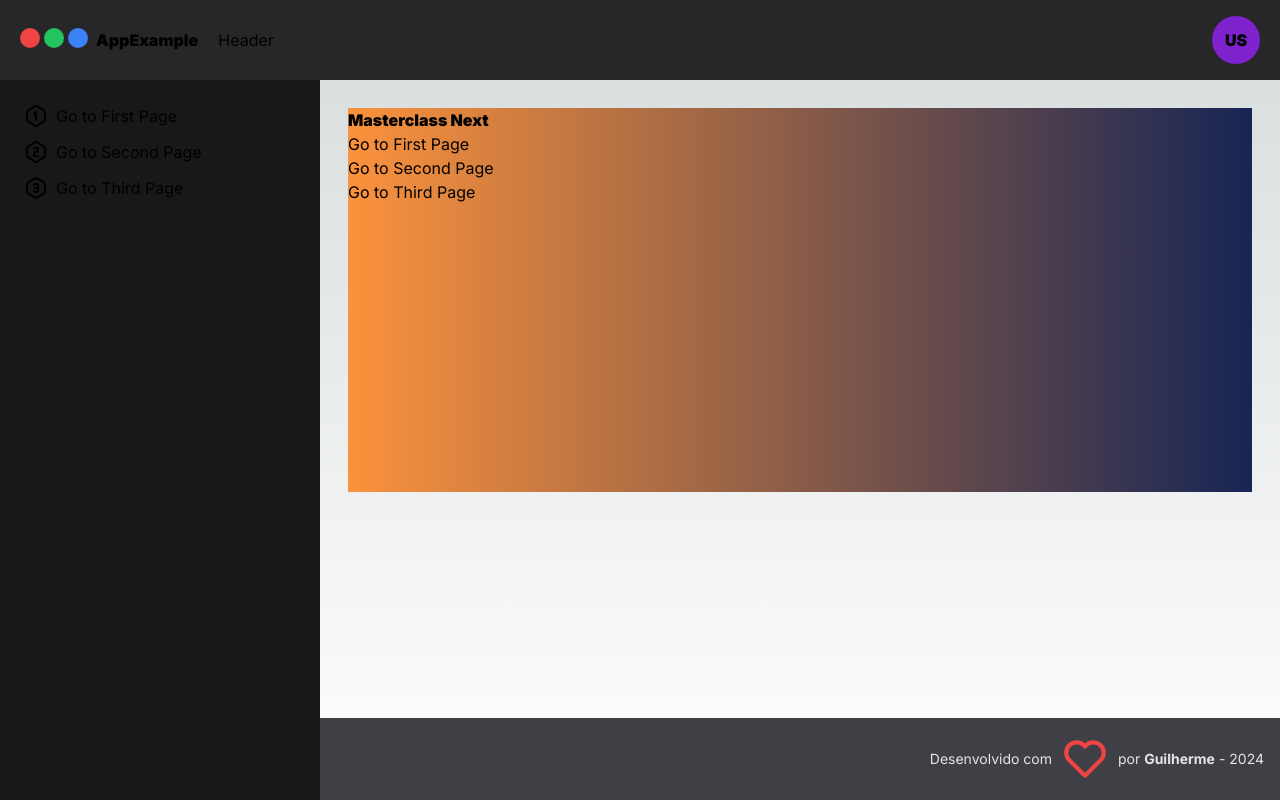
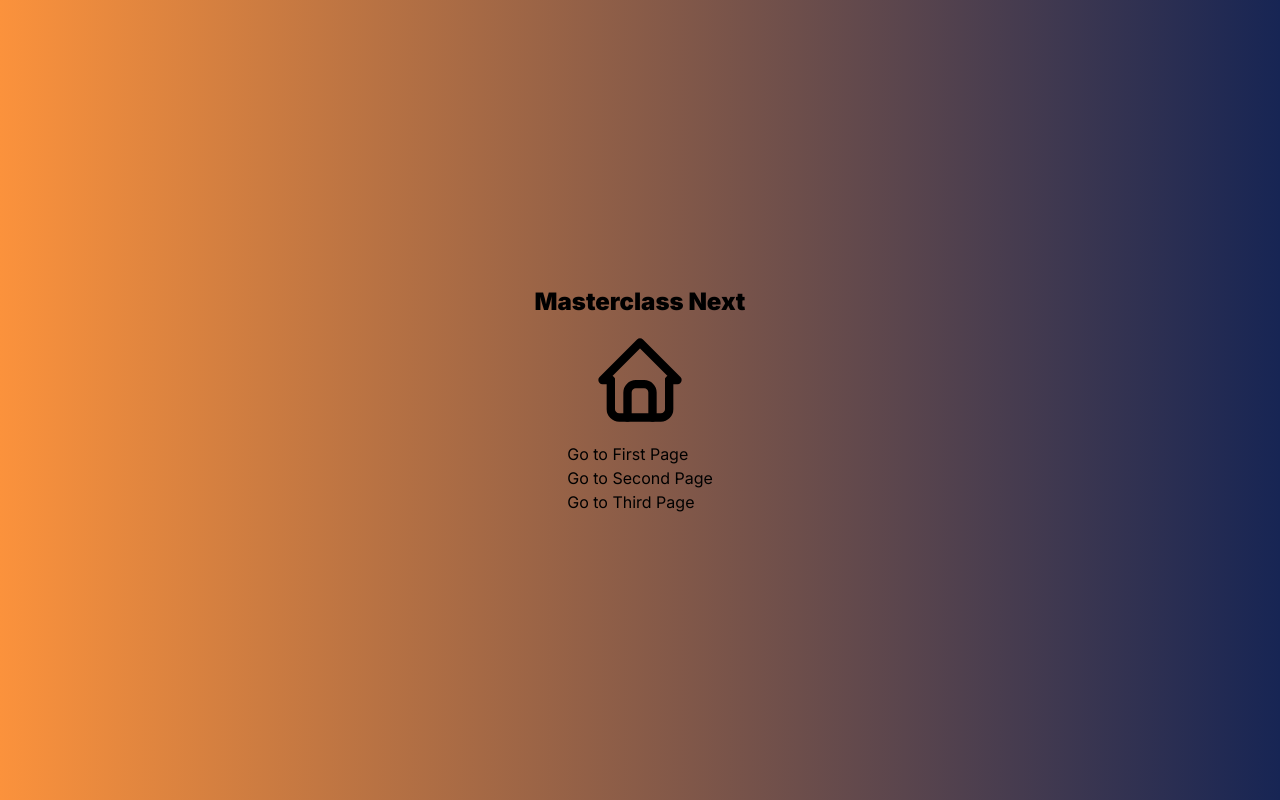
Before and after one commit to gui-ms/LayoutPractice, a Next.js app in the folder layout-next/: page / in a window 1280 px wide. Built offline with nearby package versions, Linux system fonts and the light colour scheme.

Commit message:
Rearranged folder organization for better clarity

```diff
--- /dev/null
+++ b/layout-next/src/app/(external)/page.tsx
@@ -0,0 +1,26 @@
+import { IconHome } from "@tabler/icons-react";
+import Link from "next/link";
+
+export default function Home() {
+  return (
+      <div className="bg-gradient-to-r
+       from-orange-400 to-blue-950
+        h-screen
+        flex
+        flex-col
+        items-center
+        justify-center
+        gap-3
+      ">
+        <h1 className="font-black text-2xl text-black">Masterclass Next</h1>
+        <Link href='/'>
+          <IconHome size={100} className="text-black"/>
+        </Link>
+        <nav className="flex flex-col text-black">
+          <Link href='/first'>Go to First Page </Link>
+          <Link href='/second'>Go to Second Page </Link>
+          <Link href='/page'>Go to Third Page </Link>
+        </nav>
+      </div>
+  );
+}
--- a/layout-next/src/app/first/page.tsx
+++ b/layout-next/src/app/(internal)/first/page.tsx
@@ -1,4 +1,3 @@
-import PageTemplate from "@/components/template/Page";
 
 export default function First (){
 
@@ -24,7 +23,6 @@ export default function First (){
     }
 
     return (
-        <PageTemplate>
             <div>
                 {title}
                 <div className="flex flex-col">
@@ -42,6 +40,5 @@ export default function First (){
                     </span>
                 </div>
             </div>
-        </PageTemplate>
     )
 }
--- /dev/null
+++ b/layout-next/src/app/(internal)/layout.tsx
@@ -0,0 +1,7 @@
+import PageTemplate from "@/components/template/Page";
+
+export default function Layout({children}: any) {
+    return (
+        <PageTemplate>{children}</PageTemplate>
+    )
+}
--- /dev/null
+++ b/layout-next/src/app/(internal)/page/page.tsx
@@ -0,0 +1,6 @@
+
+export default function Page() {
+    return (
+        <div> Exemplo básico de uma página!!!</div>
+    )
+}
--- a/layout-next/src/app/second/page.tsx
+++ b/layout-next/src/app/(internal)/second/page.tsx
@@ -1,9 +1,7 @@
 import Box from "@/components/Box";
-import PageTemplate from "@/components/template/Page";
 
 export default function Flexbox () {
     return (
-        <PageTemplate>
             <div className="h-96">
                 <h1>Flexbox</h1>
                 <div className="flex h-full w-[500px] justify-around items-end gap-2">
@@ -12,6 +10,5 @@ export default function Flexbox () {
                     <Box text="3"/>
                 </div>
             </div>
-        </PageTemplate>
     )
 }
--- a/layout-next/src/app/layout.tsx
+++ b/layout-next/src/app/layout.tsx
@@ -15,8 +15,10 @@ export default function RootLayout({
   children: React.ReactNode;
 }>) {
   return (
-    <html lang="en">
-      <body className={inter.className}>{children}</body>
+    <html lang="pt-BR">
+      <body className={inter.className}>
+          {children}
+      </body>
     </html>
   );
 }
--- a/layout-next/src/app/page.tsx
+++ /dev/null
@@ -1,20 +0,0 @@
-import PageTemplate from "@/components/template/Page";
-import Image from "next/image";
-import Link from "next/link";
-
-export default function Home() {
-  return (
-    <PageTemplate>
-      <div className="bg-gradient-to-r from-orange-400 to-blue-950
-      h-96
-      ">
-        <h1 className="font-black">Masterclass Next</h1>
-        <nav className="flex flex-col">
-          <Link href='/first'>Go to First Page </Link>
-          <Link href='/second'>Go to Second Page </Link>
-          <Link href='/page'>Go to Third Page </Link>
-        </nav>
-      </div>
-    </PageTemplate>
-  );
-}
--- a/layout-next/src/app/page/page.tsx
+++ /dev/null
@@ -1,9 +0,0 @@
-import PageTemplate from "@/components/template/Page";
-
-export default function Page() {
-    return (
-        <PageTemplate>
-            <div> Exemplo básico de uma página!!!</div>
-        </PageTemplate>
-    )
-}
```
